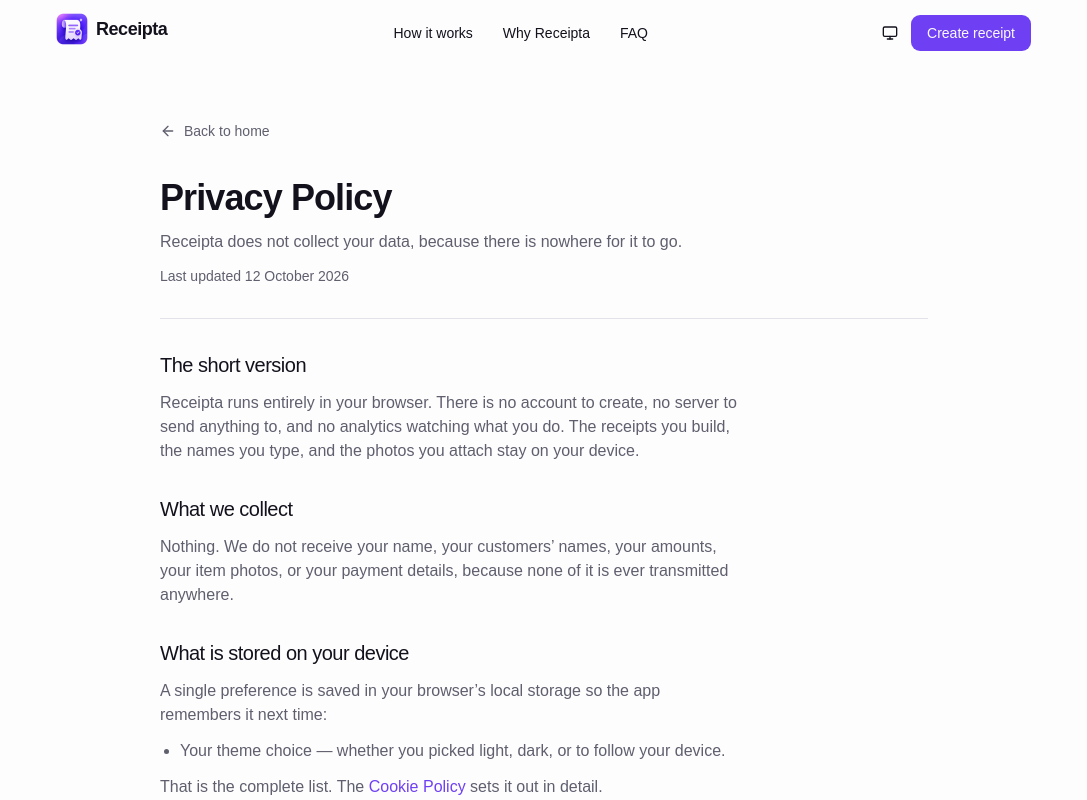
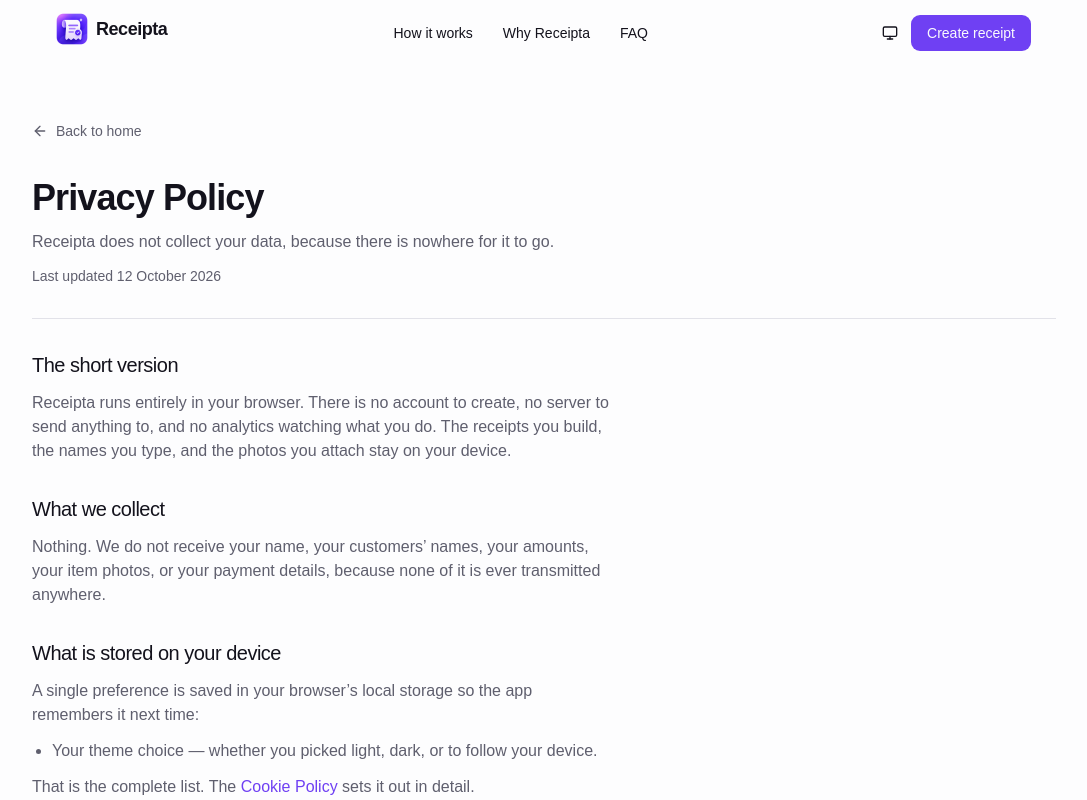
Before and after one commit to alonzojoe/receipta, a React (Vite) app: page /privacy in a window 1280 px wide. Shown: the top 800 px of the page, without its empty margins (96-1183 px from the left). Built offline with nearby package versions, Linux system fonts and the light colour scheme.

Commit message:
fix: match legal page width to the rest of the site

```diff
--- a/src/widgets/legal_document/ui/legal_document.tsx
+++ b/src/widgets/legal_document/ui/legal_document.tsx
@@ -17,12 +17,14 @@ type LegalDocumentProps = {
  * It owns the measure, the rhythm and the heading styles so the three documents cannot
  * drift apart typographically, and so the last-updated date comes from one place.
  *
- * The prose width is constrained with max-w-prose rather than a fixed width, per the
- * project's fluid-sizing rule. Long legal text set at full page width is unreadable.
+ * Two different widths, on purpose. The outer container is the same max-w-5xl every
+ * other page uses, so the title and the back link line up with the logo in the navbar
+ * above them. The body is then held to max-w-prose inside it, because legal text set
+ * to the full container width is a wall nobody reads.
  */
 export function LegalDocument({ title, summary, children }: LegalDocumentProps) {
   return (
-    <Section className="pt-10 sm:pt-14" innerClassName="max-w-3xl">
+    <Section className="pt-10 sm:pt-14">
       <Link
         to="/"
         className="inline-flex items-center gap-2 text-sm text-muted-foreground transition-colors duration-150 ease-out hover:text-foreground"
```
